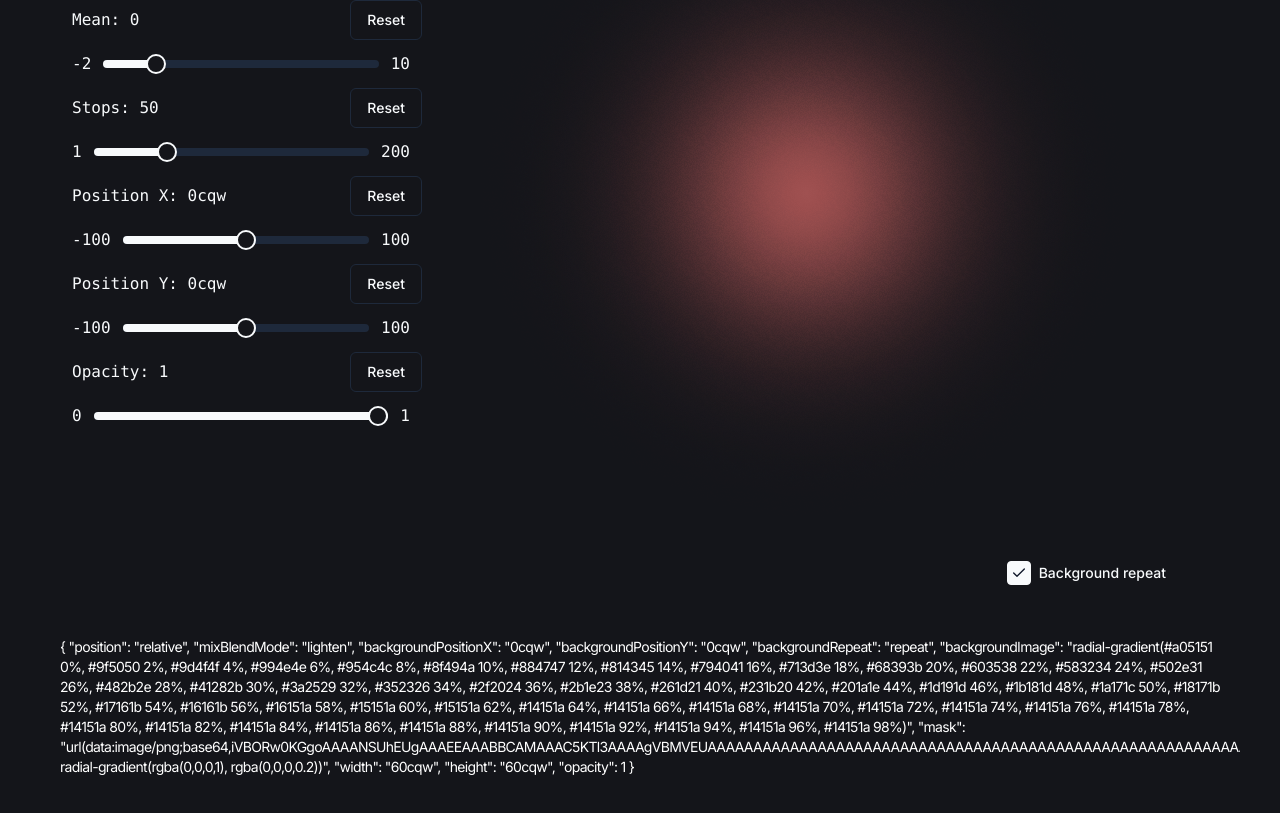
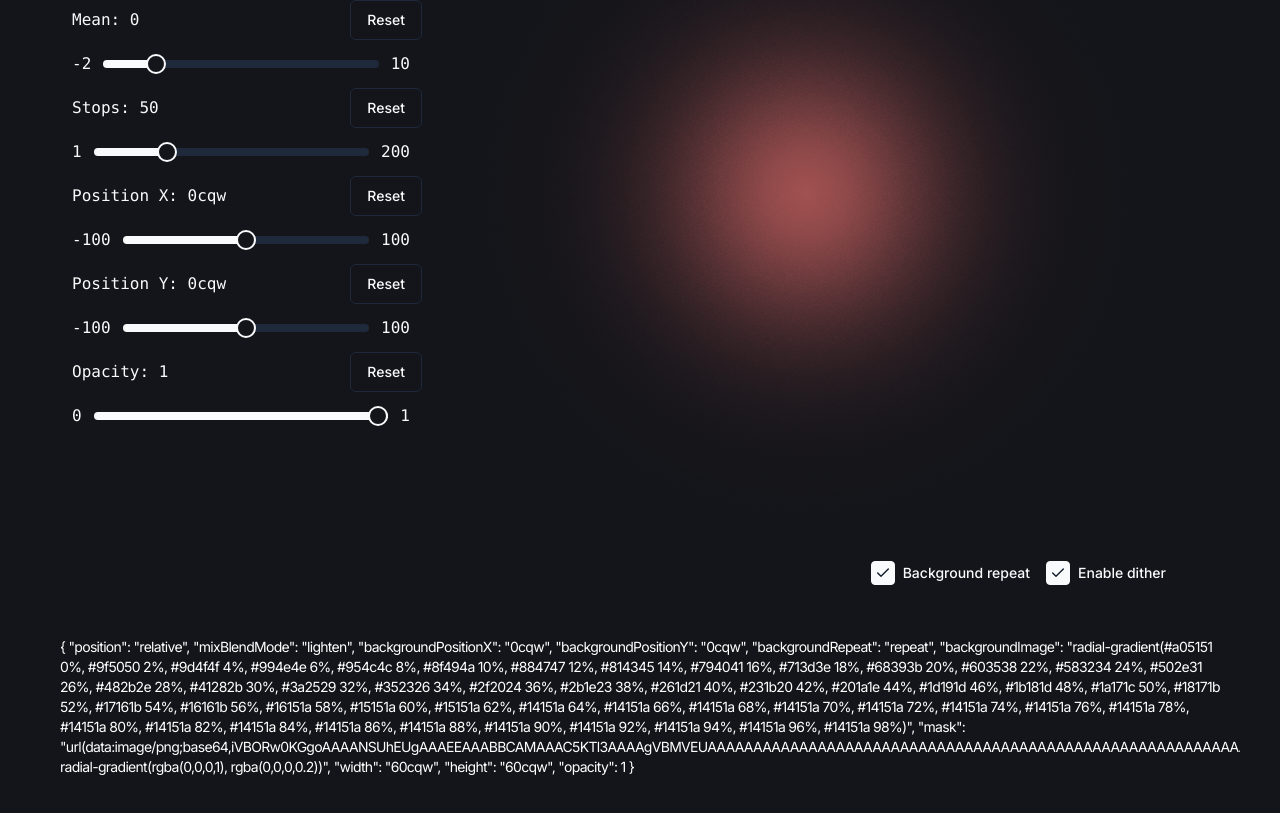
Before and after one commit to kkuchar2/smooth-gradient, a Next.js app: page / in a window 1280 px wide. Shown: the part 351-1164 px from the top of the page. Built offline with nearby package versions, Linux system fonts and the light colour scheme.

Commit message:
Add option for enabling / disabling dithering

```diff
--- a/src/app/page.tsx
+++ b/src/app/page.tsx
@@ -124,11 +124,16 @@ export default function Home() {
     const [backgroundRepeatEnabled, setBackgroundRepeatEnabled] = React.useState(true);
     const [direction, setDirection] = React.useState('to right');
     const [opacity, setOpacity] = React.useState(1);
+    const [enableDither, setEnableDither] = React.useState(true);
 
     const [gradient] = generateGradient(startColor, stopColor, stops, mean, stdDev);
 
     const onCheckedChange = (checked: CheckedState) => {
         setBackgroundRepeatEnabled(typeof checked === 'boolean' ? checked : false);
+    };
+
+    const onEnableDitherChange = (checked: CheckedState) => {
+        setEnableDither(typeof checked === 'boolean' ? checked : false);
     };
 
     const onDirectionClick = () => {
@@ -145,7 +150,7 @@ export default function Home() {
         backgroundPositionY: `${positionY}cqw`,
         backgroundRepeat: backgroundRepeatEnabled ? 'repeat' : 'no-repeat',
         backgroundImage: gradient,
-        mask: `url(${noise}), radial-gradient(rgba(0,0,0,1), rgba(0,0,0,0.2))`,
+        mask: enableDither ? `url(${noise}), radial-gradient(rgba(0,0,0,1), rgba(0,0,0,0.2))` : 'none',
         width: '60cqw',
         height: '60cqw',
         opacity: opacity
@@ -218,6 +223,7 @@ export default function Home() {
                         </div>
                         <div className={'flex flex-col gap-2'}>
                             <div style={gradientStyle}/>
+                            <div className={'flex items-center justify-end gap-4'}>
                                 <div className={'flex items-center justify-end space-x-2'}>
                                     <Checkbox id={'terms1'} className={'size-6'} checked={backgroundRepeatEnabled}
                                         onCheckedChange={onCheckedChange}/>
@@ -228,6 +234,19 @@ export default function Home() {
                                         >
                                             {'Background repeat'}
                                         </label>
+                                    </div>
+                                </div>
+                                <div className={'flex items-center justify-end space-x-2'}>
+                                    <Checkbox id={'terms1'} className={'size-6'} checked={enableDither}
+                                        onCheckedChange={onEnableDitherChange}/>
+                                    <div className={'grid gap-1.5 leading-none'}>
+                                        <label
+                                            htmlFor={'terms1'}
+                                            className={'text-sm font-medium leading-none peer-disabled:cursor-not-allowed peer-disabled:opacity-70'}
+                                        >
+                                            {'Enable dither'}
+                                        </label>
+                                    </div>
                                 </div>
                             </div>
                         </div>
```
Lines whose indentation alone changed are shown as unchanged.
